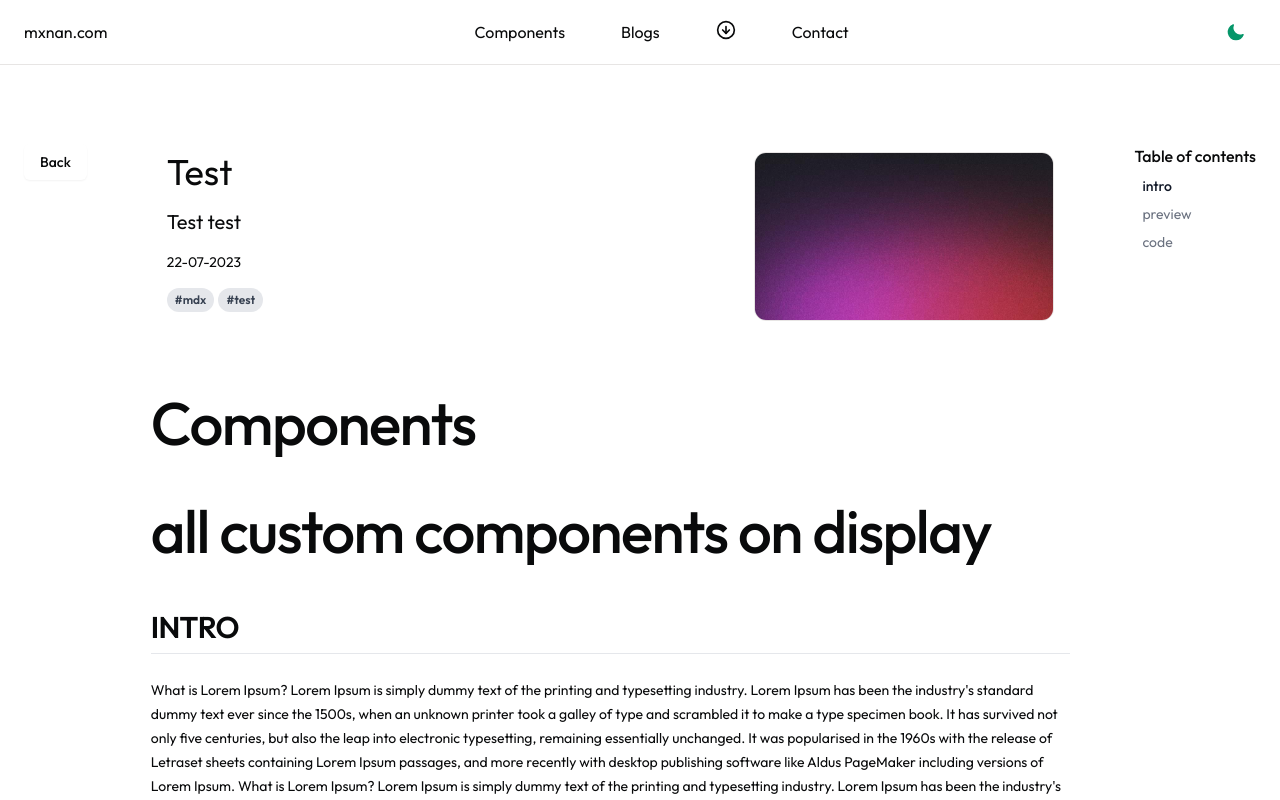
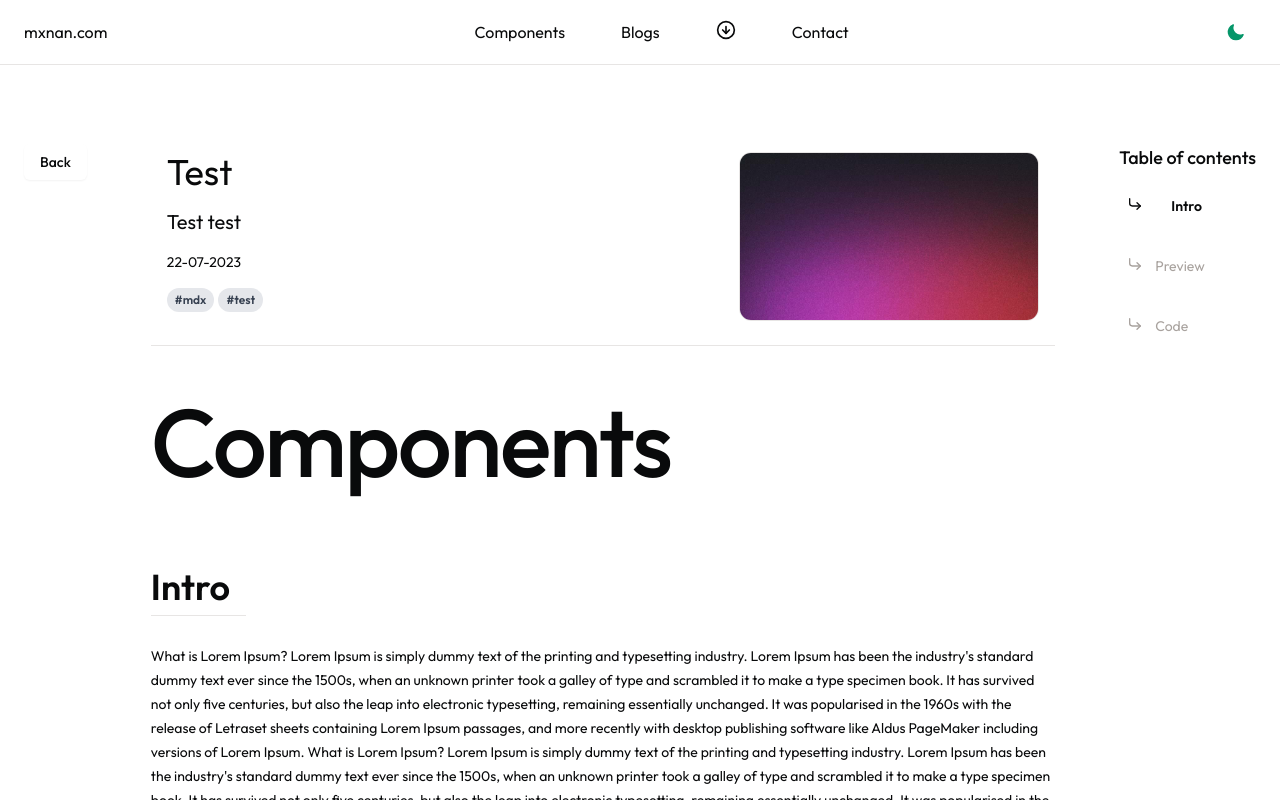
Before and after one commit to mxnan/dashboard-example, a Next.js app: page /blogs/test in a window 1280 px wide. Shown: the top 800 px of the page. Built offline with nearby package versions, Linux system fonts and the light colour scheme.

Commit message:
:hammer:
:heavy_plus_sign:  fixed ui for toc
:heavy_plus_sign: mdx responsive h1 and h2

```diff
--- a/src/app/(docs)/blogs/[slug]/page.tsx
+++ b/src/app/(docs)/blogs/[slug]/page.tsx
@@ -34,7 +34,7 @@ export default async function BlogPost({
       </div>
       {/* Content */}
       <div className="space-y-12 w-full flex-1">
-        <div className="flex lg:px-4 py-2 justify-between">
+        <div className="flex lg:px-4 py-2 pb-6 justify-between border-b border-custom">
           <div className="space-y-4 pr-2">
             <h1 className="text-4xl">{post.title}</h1>
             <p className="text-xl">{post.description}</p>
@@ -60,7 +60,7 @@ export default async function BlogPost({
           </div>
         </div>
         {/* Mdx Content */}
-        <div className="prose-sm py-2">
+        <div className="prose-sm">
           <MDXContent source={mdxSource} />
           <div className="flexcenter md:hidden py-4 border-custom border-t">
             <Button variant={"destructive"}>
--- a/src/components/mdx/components.tsx
+++ b/src/components/mdx/components.tsx
@@ -5,7 +5,7 @@ export const mdxComponents = {
   h1: ({ className, ...props }: React.HTMLAttributes<HTMLHeadingElement>) => (
     <h1
       className={cn(
-        "mt-2 scroll-m-20 text-6xl font-medium tracking-tight",
+        "mt-2 scroll-m-20 text-5xl  sm:text-6xl lg:text-8xl font-medium tracking-tight",
         className
       )}
       {...props}
@@ -25,7 +25,7 @@ export const mdxComponents = {
       <h2
         id={id}
         className={cn(
-          "mt-10 scroll-m-20 border-b pb-2 text-3xl uppercase font-semibold tracking-tight first:mt-0",
+          "mt-10 scroll-m-20 pb-2 pr-4 border-b border-custom text-3xl lg:text-4xl capitalize font-semibold w-max first:mt-0",
           className
         )}
         {...props}
--- a/src/components/mdx/toc.tsx
+++ b/src/components/mdx/toc.tsx
@@ -1,46 +1,49 @@
-"use client"
+"use client";
 
-import * as React from "react"
-import { useEffect, useState, useCallback } from "react"
-import { cn } from "@/lib/utils"
+import * as React from "react";
+import { useEffect, useState, useCallback } from "react";
+import { cn } from "@/lib/utils";
+import { CornerDownRight } from "lucide-react";
 
 interface TocEntry {
-  title: string
-  slug: string
+  title: string;
+  slug: string;
 }
 
 interface TocProps {
-  toc: TocEntry[]
+  toc: TocEntry[];
 }
 
 export function TableOfContents({ toc }: TocProps) {
-  const [activeId, setActiveId] = useState("")
+  const [activeId, setActiveId] = useState("");
 
   const handleObserver = useCallback((entries: IntersectionObserverEntry[]) => {
     entries.forEach((entry) => {
       if (entry.isIntersecting) {
-        setActiveId(entry.target.id)
+        setActiveId(entry.target.id);
       }
-    })
-  }, [])
+    });
+  }, []);
 
   useEffect(() => {
-    const headingElements = toc.map((item) => document.getElementById(item.slug)).filter(Boolean)
+    const headingElements = toc
+      .map((item) => document.getElementById(item.slug))
+      .filter(Boolean);
 
     const observer = new IntersectionObserver(handleObserver, {
-      rootMargin: "-40% 0% -40% 0%",
+      rootMargin: "-10% 0% -30% 0%",
       threshold: 0.5,
-    })
+    });
 
-    headingElements.forEach((element) => element && observer.observe(element))
+    headingElements.forEach((element) => element && observer.observe(element));
 
-    return () => observer.disconnect()
-  }, [toc, handleObserver])
+    return () => observer.disconnect();
+  }, [toc, handleObserver]);
 
   return (
-    <nav className="space-y-2">
-      <p className="font-medium">Table of contents</p>
-      <ul className="space-y-2 text-sm">
+    <nav className="space-y-4">
+      <p className="font-medium text-lg">Table of contents</p>
+      <ul className="space-y-6 text-sm font-normal">
         {toc.map((item) => (
           <TableOfContentsItem
             key={item.slug}
@@ -50,28 +53,38 @@ export function TableOfContents({ toc }: TocProps) {
         ))}
       </ul>
     </nav>
-  )
+  );
 }
 
 interface TableOfContentsItemProps {
-  item: TocEntry
-  isActive: boolean
+  item: TocEntry;
+  isActive: boolean;
 }
 
 function TableOfContentsItem({ item, isActive }: TableOfContentsItemProps) {
   return (
-    <li className="ml-2">
+    <li className="ml-2 py-2">
       <a
         href={`#${item.slug}`}
         className={cn(
-          "block transition-colors duration-200 hover:text-gray-900 dark:hover:text-gray-100",
+          " capitalize transition-all ease-in-out duration-100 flex gap-3  ",
           isActive
-            ? "text-gray-900 dark:text-gray-100 font-medium"
-            : "text-gray-500 dark:text-gray-400"
+            ? " text-black dark:text-white"
+            : " text-stone-400  dark:text-stone-500"
         )}
       >
-        {item.title}
+        <CornerDownRight className="w-4 h-4 " />
+        <span
+          className={cn(
+            "transition-all ease-in-out duration-100",
+            isActive
+              ? "translate-x-4 font-semibold "
+              : "translate-x-0 translate-y-0"
+          )}
+        >
+          {item.title}
+        </span>
       </a>
     </li>
-  )
+  );
 }
--- a/src/content/blogs/test.mdx
+++ b/src/content/blogs/test.mdx
@@ -9,8 +9,6 @@ content: mdx
 ---
 
 # Components
-
-# all custom components on display
 
 ## intro
 
```
